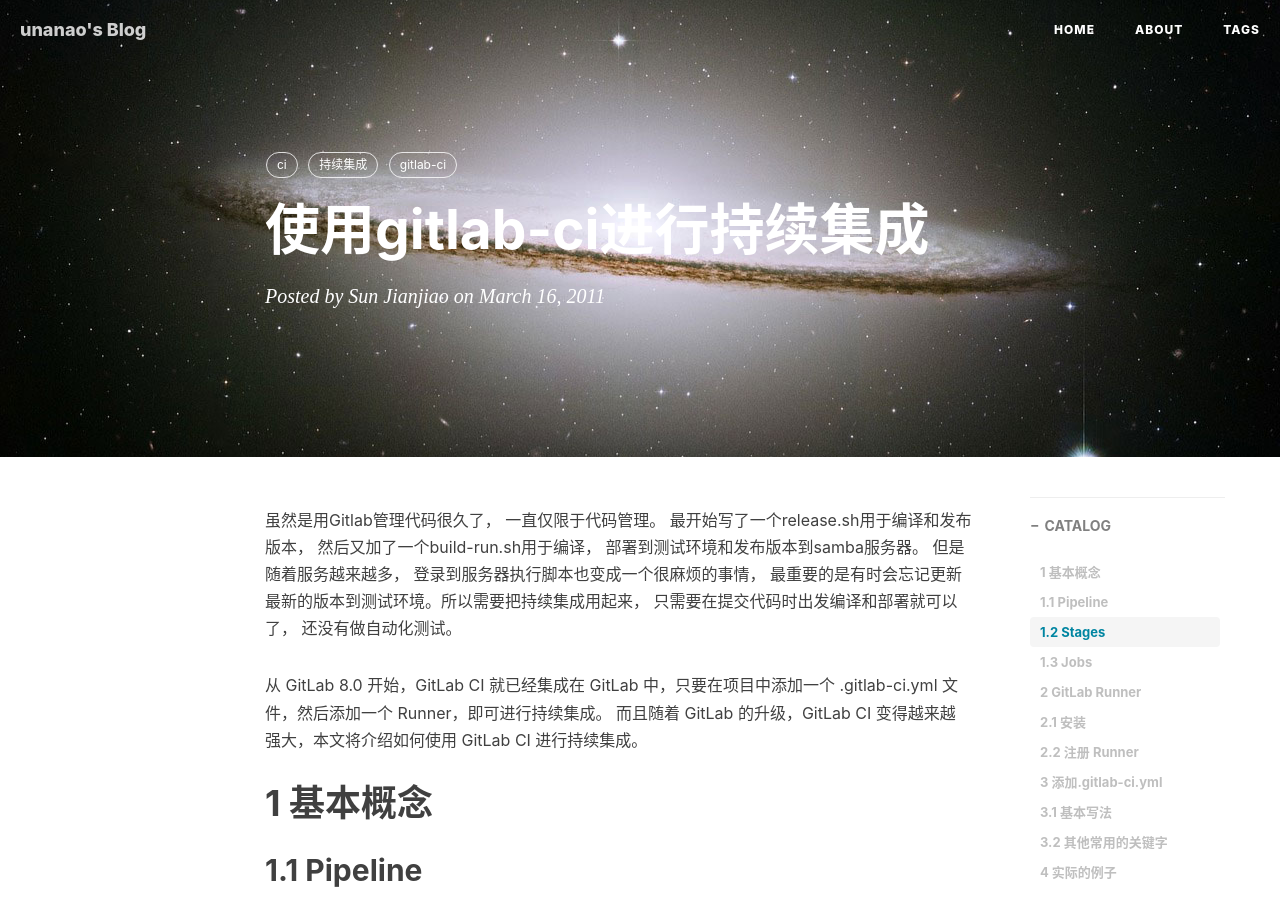
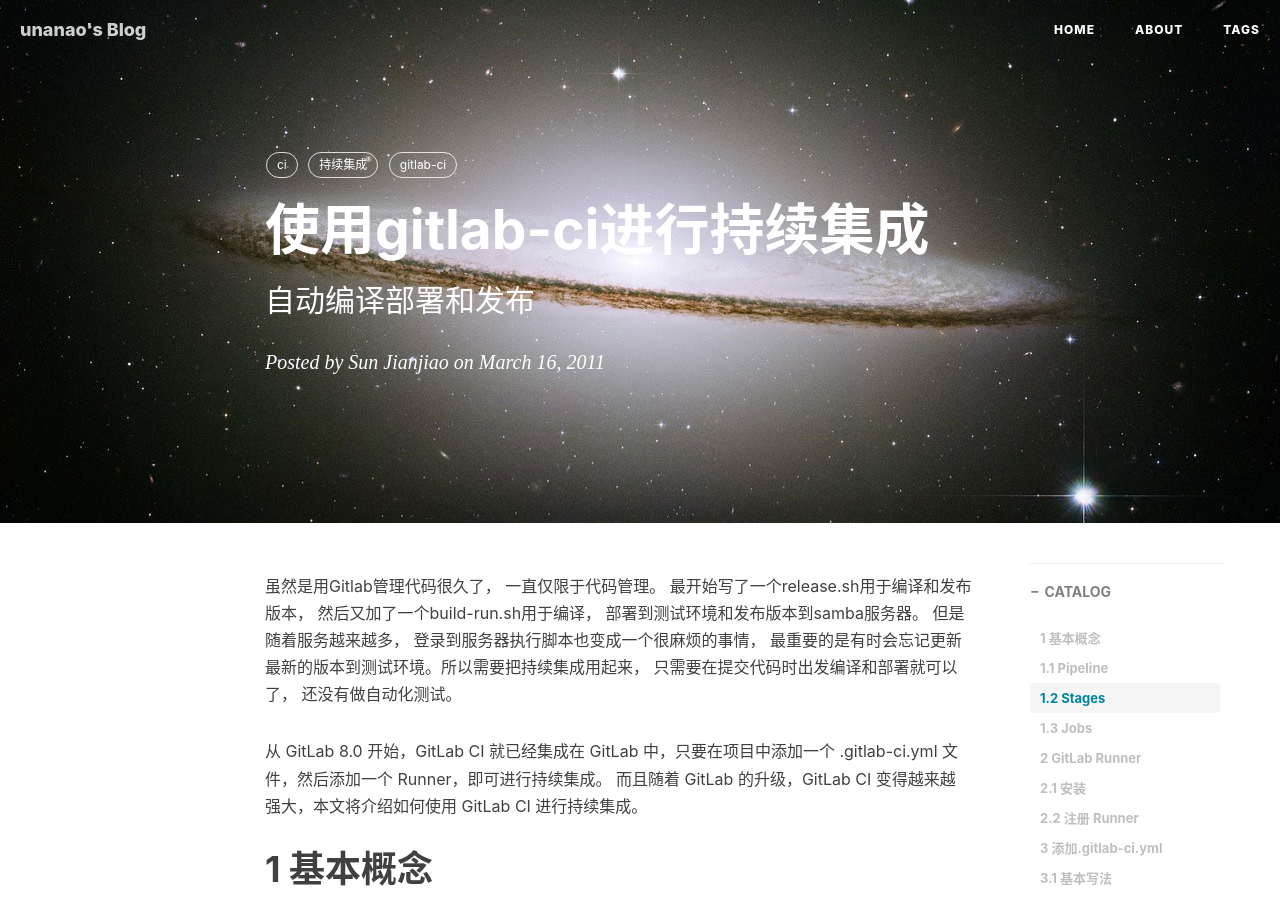
Before and after one commit to xuyumeng/xuyumeng.github.io, a Jekyll site: the page built from _posts/2017-03-09-gitlab-ci.md, in a window 1280 px wide and 900 px high. Built offline with Jekyll 4.4.1, drawn with Linux system fonts in a browser that asks for light colours; nearby versions of some CDN libraries; comment, search, counter and statistics services are not loaded.

Commit message:
add subtitle

```diff
--- a/_posts/2017-03-09-gitlab-ci.md
+++ b/_posts/2017-03-09-gitlab-ci.md
@@ -1,7 +1,7 @@
 ---
 layout:     post
 title:      "使用gitlab-ci进行持续集成"
-subtitle:   ""
+subtitle:   "自动编译部署和发布"
 date:       2011-03-16 16:08:00 +08:00
 author:     "Sun Jianjiao <jianjiaosun@163.com>"
 header-img: "img/bg/default-bg.jpg"
```
